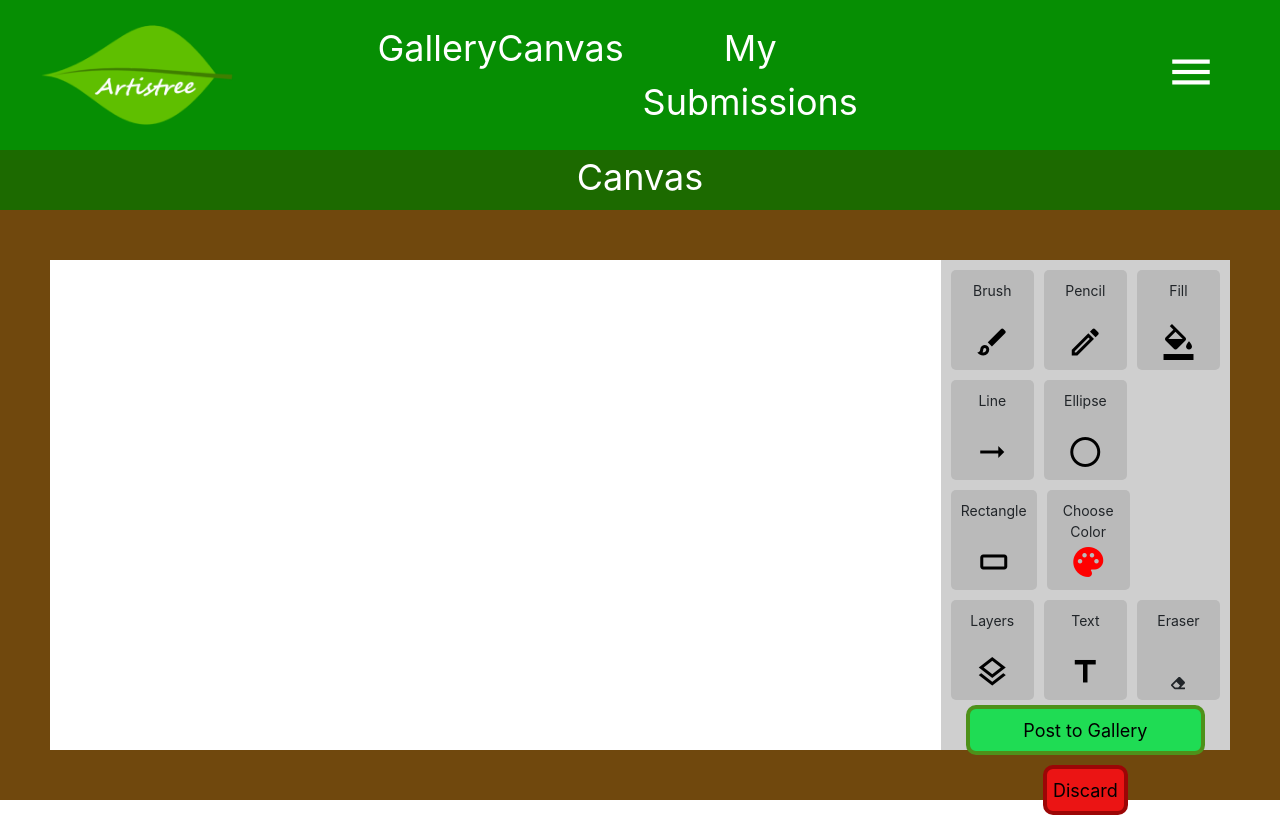
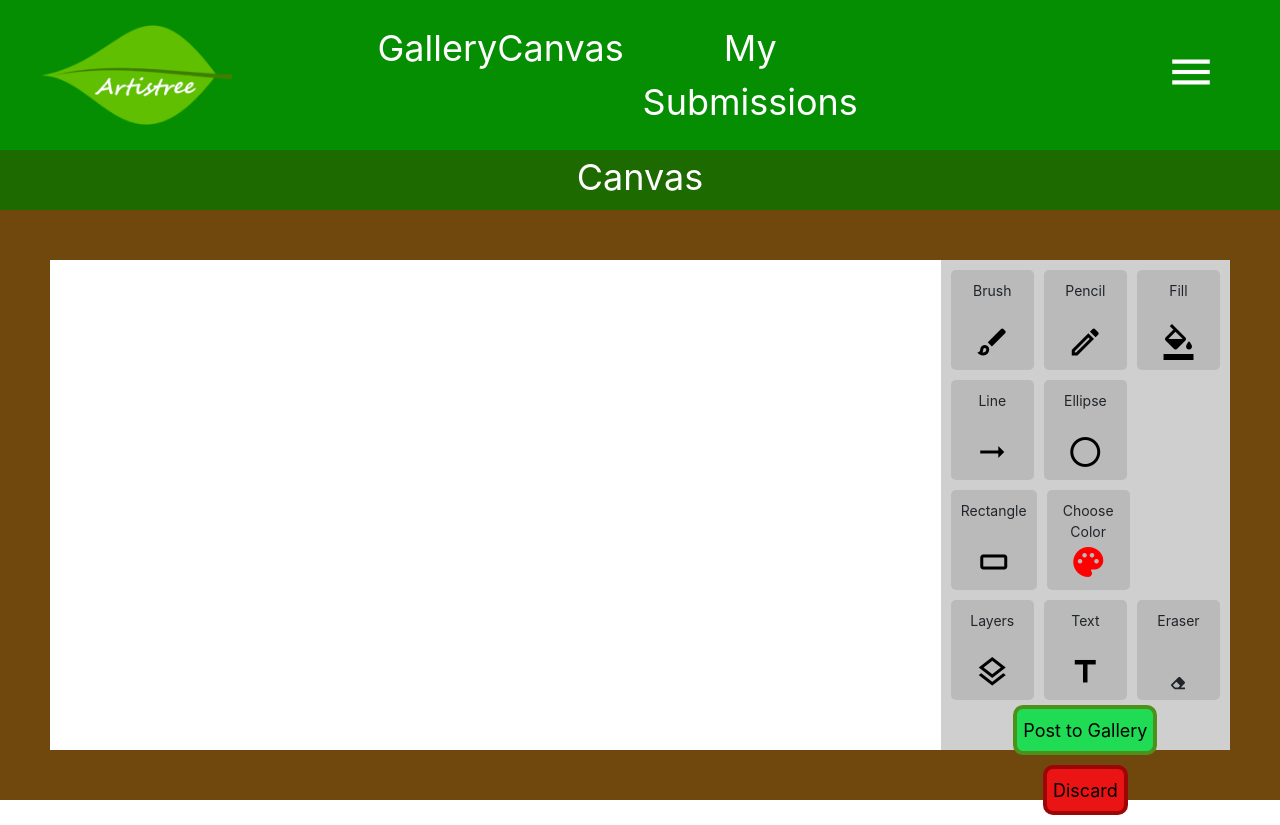
Before and after one commit to shanedonburke/Artistree, a React (Create React App) app: page /canvas in a window 1280 px wide. Built offline with nearby package versions, Linux system fonts and the light colour scheme.

Commit message:
one more link

```diff
--- a/src/Artistree/Canvas/Canvas.js
+++ b/src/Artistree/Canvas/Canvas.js
@@ -43,7 +43,7 @@ class Canvas extends React.Component {
                                 <CanvasTool toolName="Eraser" useFontAwesome="true" iconName="eraser"></CanvasTool>
                             </div>
                             <div className="sidebar-btn-container">
-                                <button className="canvas-sidebar-btn post-to-canvas-btn">Post to Gallery</button>
+                                <Link to="/my-submissions"><button className="canvas-sidebar-btn post-to-canvas-btn">Post to Gallery</button></Link>
                                 <Link to="/"><button className="canvas-sidebar-btn discard-btn">Discard</button></Link>
                             </div>
                         </div>
```
